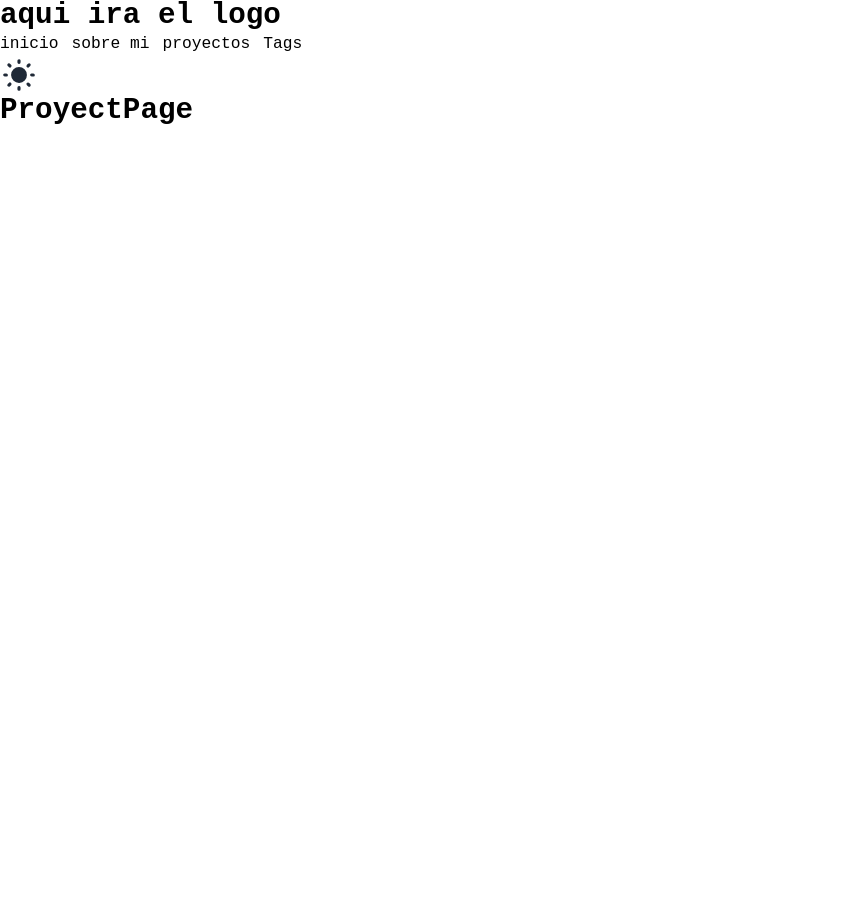
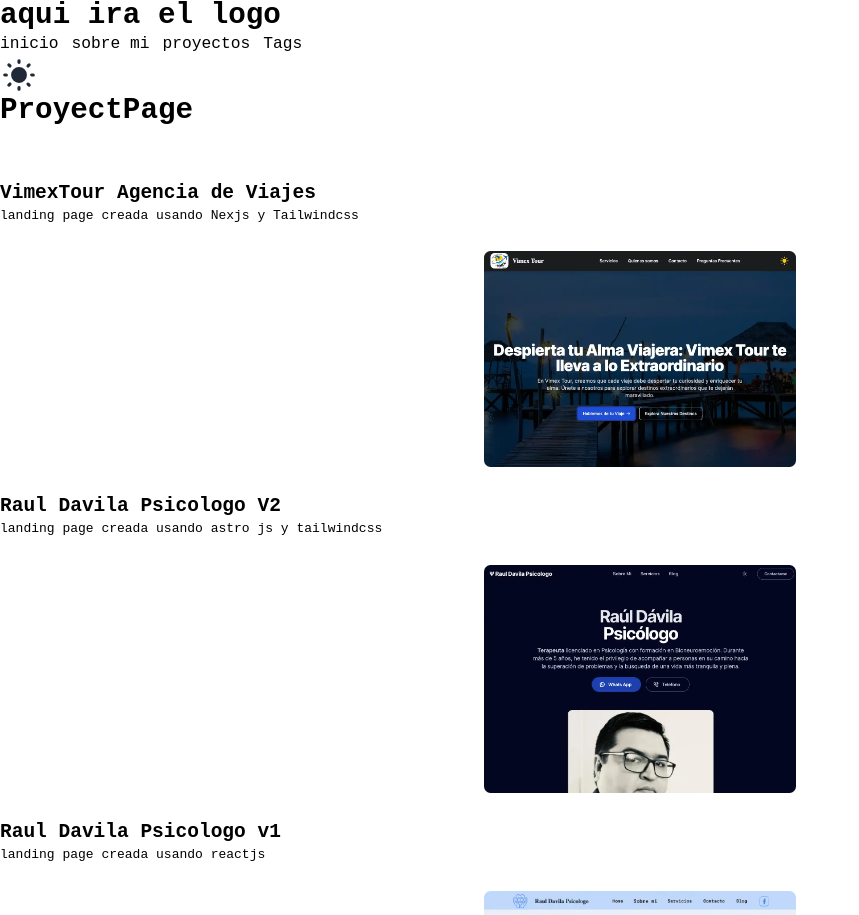
Before and after one commit to magoMercurio/next-portfolio-2024, a Next.js app: page /proyectos in a window 1280 px wide. Shown: the top 915 px of the page, without its empty margins (0-859 px from the left). Before the commit the page ends 800 px from the top, so only its background shows below. Built offline with nearby package versions, Linux system fonts and the light colour scheme.

Commit message:
add proyect to proyectdata amd img

```diff
--- a/package.json
+++ b/package.json
@@ -12,7 +12,8 @@
     "next": "14.1.3",
     "next-themes": "^0.3.0",
     "react": "^18",
-    "react-dom": "^18"
+    "react-dom": "^18",
+    "sharp": "^0.33.2"
   },
   "devDependencies": {
     "autoprefixer": "^10.0.1",
--- a/src/app/page.jsx
+++ b/src/app/page.jsx
@@ -1,4 +1,3 @@
-import ThemeToggle from "@/components/ThemeToggle";
 
 export default function Home() {
   return (
@@ -8,7 +7,6 @@ export default function Home() {
     <h2>
       bienvenido a mi portfolio
     </h2>
-    <ThemeToggle />
     </main>
   );
 }
--- a/src/app/proyectos/[slug]/page.jsx
+++ b/src/app/proyectos/[slug]/page.jsx
@@ -1,3 +1,5 @@
+import Image from "next/image";
+
 import { proyectsdata } from "@/data/proyectdata";
 
 
@@ -9,11 +11,20 @@ export function generateStaticParams() {
 }
 
 export default function Page({ params }) {
+/*   const { slug } = params; */
 
   const proyecto = proyectsdata.find(proyecto => proyecto.slug === params.slug)
   return (
     <main>
       <h1>{proyecto.titulo}</h1>
+      <p>{proyecto.descripcion}</p>
+      <Image width={500} height={500} className="rounded-lg w-96 h-auto mx-auto m-8"
+        priority
+        blurDataURL={proyecto.imagen}
+        placeholder="blur"
+
+        src={proyecto.imagen}
+        alt={proyecto.titulo} />
     </main>
   )
 }
--- a/src/app/proyectos/page.jsx
+++ b/src/app/proyectos/page.jsx
@@ -1,10 +1,30 @@
+import Image from "next/image";
+import Link from "next/link";
 
+import { proyectsdata } from "@/data/proyectdata";
 
 
 export default function ProyectsPage() {
     return (
         <div>
             <h1>ProyectPage</h1>
+            <div className=" mt-16">
+                {proyectsdata.map((proyect) => (
+                    <div key={proyect.titulo}>
+                        <h2>{proyect.titulo}</h2>
+                        <p>{proyect.descripcion}</p>
+                        <Link href={`/proyectos/${proyect.slug}`}>
+                        <Image width={500} height={500} className="rounded-lg w-96 h-auto mx-auto m-8"
+                            priority
+                            blurDataURL={proyect.imagen}
+                            placeholder="blur"
+
+                            src={proyect.imagen}
+                            alt={proyect.titulo} />
+                            </Link>
+                    </div>
+                    ))}
+            </div>
 
 
         </div>
--- a/src/data/proyectdata.js
+++ b/src/data/proyectdata.js
@@ -1,14 +1,30 @@
 export const proyectsdata = [
   {
-    "titulo": "Tienda online de ropa vintage",
-    "slug": "tienda-vintage",
+    "titulo": "VimexTour Agencia de Viajes",
+    "slug": "landingpage-web-agencia-viajes",
+    "imagen": "/images/vimexproyect.webp",
+    "descripcion": "landing page creada usando Nexjs y Tailwindcss",
+    "link": "XXXXXXXXXXXXXXXXXXXXXXXXXXXXXXXXXX",
+    "link_github": "XXXXXXXXXXXXXXXXXXXXXXXXXXXXXXXXXX",
   },
   {
-    "titulo": "Tienda online de ropa moderna",
-    "slug": "tienda-moderna",
+    "titulo": "Raul Davila Psicologo V2",
+    "slug": "landingpage-web-blog-psicologo-v2",
+    "imagen": "/images/rpsicologv2-d8e6c0d2.webp",
+    "descripcion": "landing page creada usando astro js y tailwindcss",
+    "link": "XXXXXXXXXXXXXXXXXXXXXXXXXXXXXXXXXX",
+    "link_github": "XXXXXXXXXXXXXXXXXXXXXXXXXXXXXXXXXX",
+
   },
   {
-    "titulo": "Tienda online de ropa clasica",
-    "slug": "tienda-clasica",
+    "titulo": "Raul Davila Psicologo v1",
+    "slug": "landingpage-web-blog-psicologo-v1",
+    "imagen": "/images/rpsicologo-1f8ec2f2.webp",
+    "descripcion": "landing page creada usando reactjs",
+  },
+  {
+    "titulo": "Maribel Tristan Psicologa",
+    "slug": "landingpage-web-psicologa",
+    "imagen": "/images/mtp-landp-b460dcc3.webp",
   },
 ];
```
Also changed, not shown: public/images/vimexproyect.webp (added), 1 other file (tests, documents, lock files or other folders).
